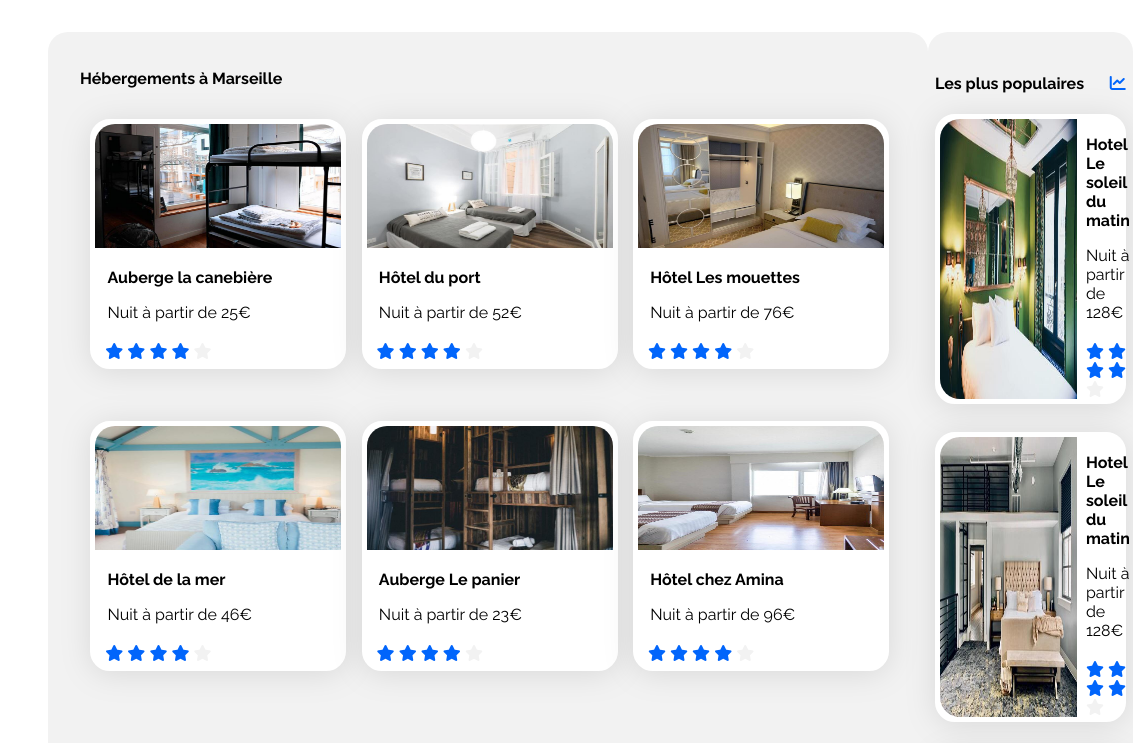
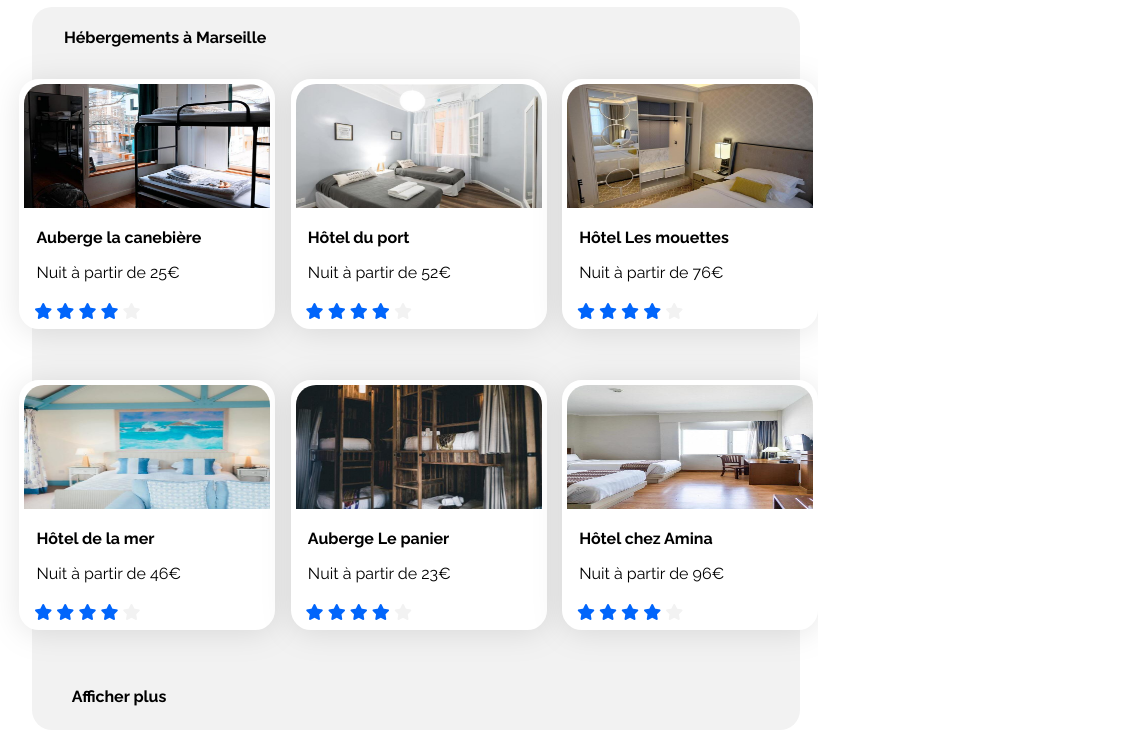
Before and after one commit to Gorrog87/OCProjects, a website: page OCProject-01/index.html in a window 768 px wide. Shown: the part 489-1232 px from the top of the page, 1133 px wide, since content can reach past the window. Drawn offline with Linux system fonts and the light colour scheme.

Commit message:
hebergement components almost done in tablet devices

```diff
--- a/OCProject-01/assets/styles.css
+++ b/OCProject-01/assets/styles.css
@@ -169,10 +169,6 @@ footer {
   margin: 0 0 5% 0;
 }
 
-.afficher-plus {
-  width: fit-content;
-}
-
 .map-marker {
   border: 1px solid #f2f2f2;
   background: #f2f2f2;
@@ -196,7 +192,7 @@ footer {
 }
 
 .filter-list {
-  gap: 7em;
+  gap: 2em;
   margin-top: 1em;
 }
 
@@ -228,7 +224,7 @@ footer {
 
 .rentings {
   background: #f2f2f2;
-  padding: 1rem 5rem 1rem 2rem;
+  /* padding: 1rem 5rem 1rem 2rem; */
   border-radius: 20px;
   width: auto;
 }
@@ -360,30 +356,56 @@ footer {
 /* Media query for tablets */
 @media only screen and (min-width: 768px) and (max-width: 1024px) {
 
+  html {
+    margin: 1rem;
+  }
+
+  body {
+    margin: 1rem;
+  }
+
+  .rentings {
+    background: #f2f2f2;
+    /* padding: 1rem 5rem 1rem 2rem; */
+    border-radius: 20px;
+    /* width: 93vw; */
 }
 
+.rentings h4 {
+  display: flex;
+  justify-content: flex-start;
+  padding-left: 2rem;
+}
 
+.renting-row {
+  margin-bottom: 4%;
+  display: flex;
+  justify-content: center;
+  align-items: center;
+}
 
+  .rentings-and-popular {
+    justify-content: space-around;
+    margin-bottom: 5%;
+    flex-wrap: wrap;
+  }
 
+  .popular-rentings {
+    background: #f2f2f2;
+    padding: 3% 1% 3% 1%;
+    margin: 2rem;
+    border-radius: 20px;
+    display: flex;
+    /* flex-direction: column; */
+    /* gap: 0rem; */
+  }
 
-
-
-
-
-
-
-
-
-
-
-
-
-
-
-
-
-
-
+  .afficher-plus a {
+    display: flex;
+    justify-content: flex-start;
+    padding-left: 2rem;
+  }
+}
 
 /* Small devices (phones, less than 768px) */
 @media only screen and (max-width: 767.98px) {
@@ -429,6 +451,7 @@ footer {
   footer {
     margin-top: 5em;
     padding: 2em;
+    gap: 1rem;
     display: flex;
     flex-direction: column;
     align-items: flex-start;
```
